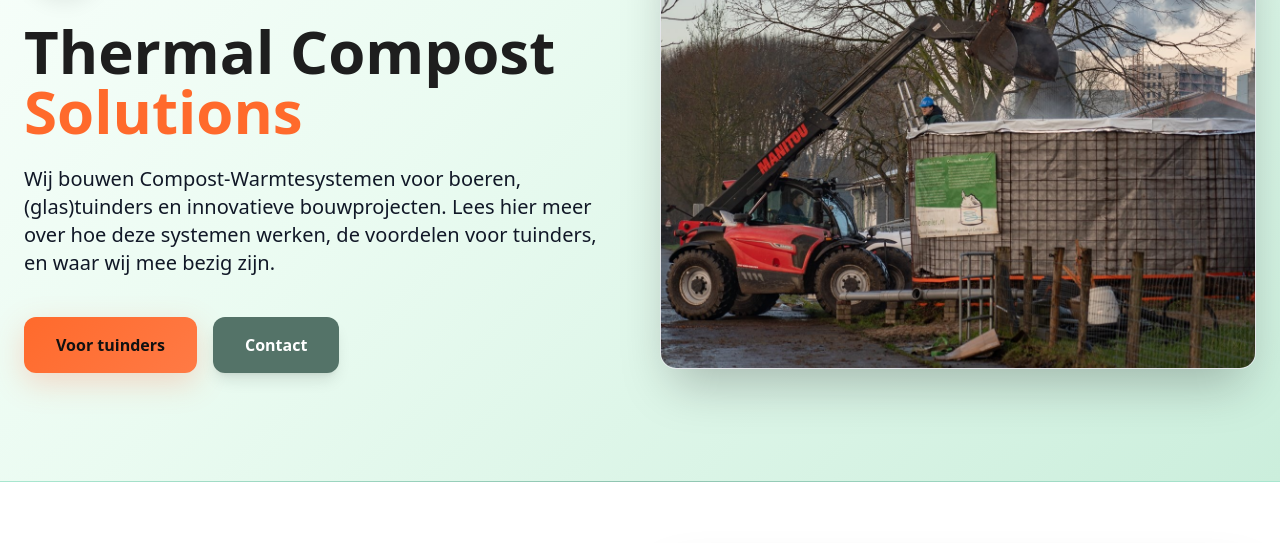
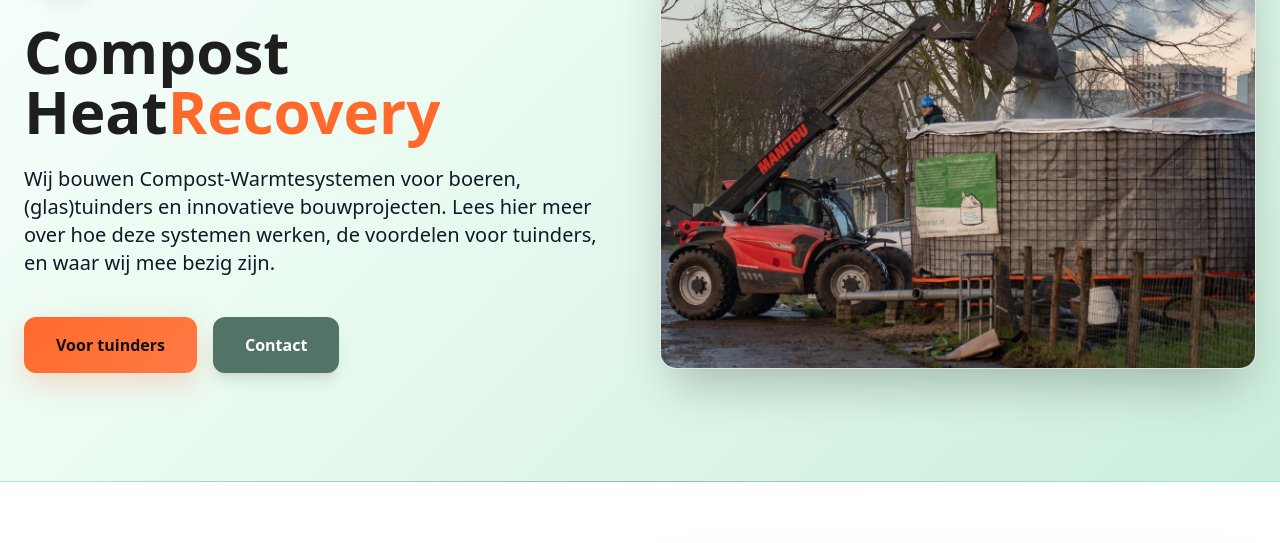
Before and after one commit to lasdegast-coder/compostwarmte, a plain HTML site: page index.html in a window 1280 px wide. Shown: the part 223-766 px from the top of the page. Drawn offline with nearby package versions, Linux system fonts and the light colour scheme.

Commit message:
Update index.html

```diff
--- a/index.html
+++ b/index.html
@@ -106,7 +106,7 @@
           </div>
         </div>
         <h1 class="text-4xl sm:text-6xl font-extrabold leading-tight">
-          <span class="title-backdrop">Thermal Compost <span class="text-primary">Solutions</span></span>
+          <span class="title-backdrop">Compost Heat<span class="text-primary">Recovery</span></span>
         </h1>
         <p class="mt-6 text-lg sm:text-xl text-gray-900">
           Wij bouwen Compost-Warmtesystemen voor boeren, (glas)tuinders en innovatieve bouwprojecten. Lees hier meer over hoe deze systemen werken, de voordelen voor tuinders, en waar wij mee bezig zijn.
```
